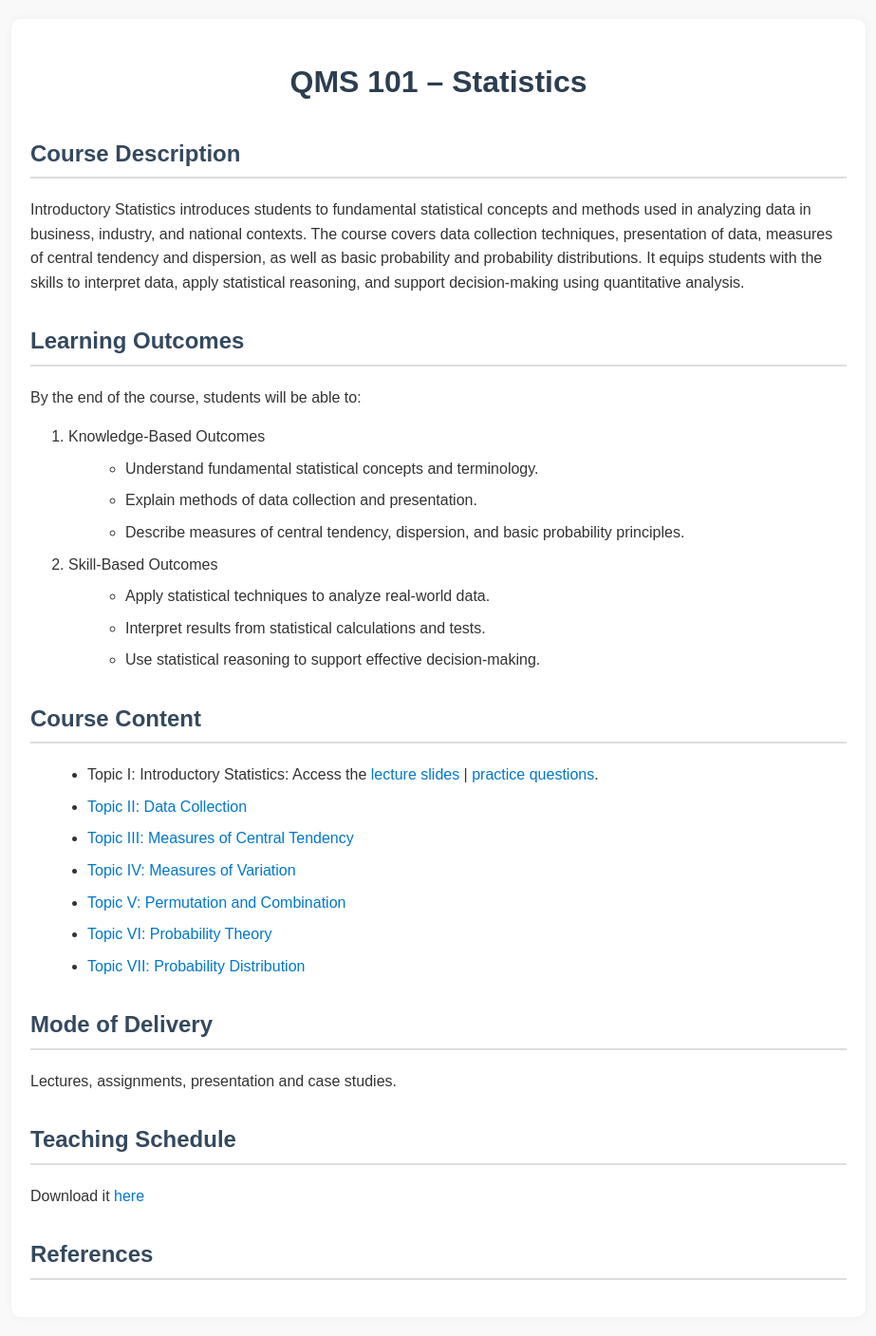
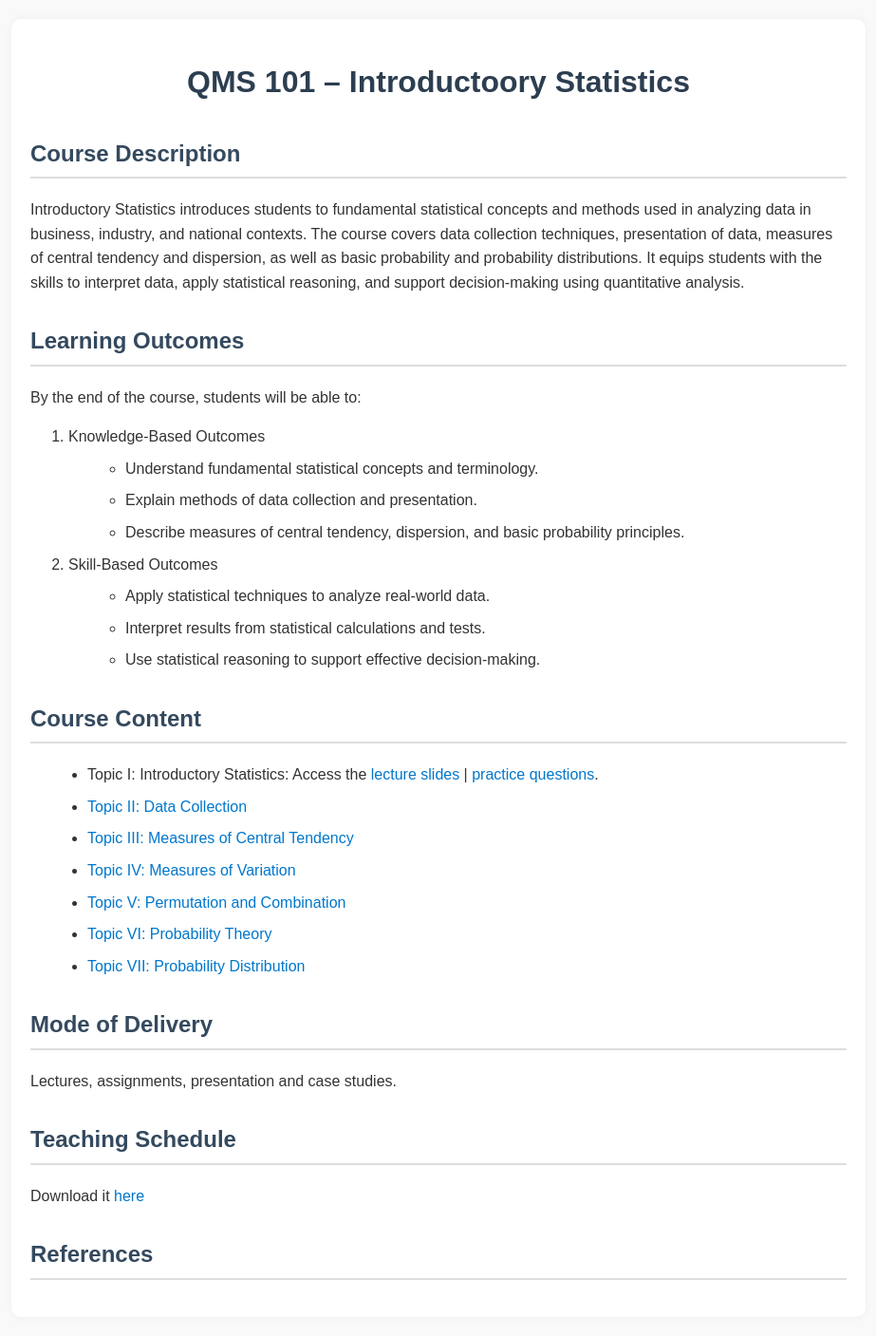
Before and after one commit to FomeA/FomeA.github.io, a Jekyll site: the page _teaching/qms101/index.html, which Jekyll copies as it is, in a window 1280 px wide. Shown: the whole page at 95% size, without its empty margins (178-1101 px from the left). Built offline with Jekyll 4.4.1, drawn with Linux system fonts in a browser that asks for light colours.

Commit message:
Update index.html

```diff
--- a/_teaching/qms101/index.html
+++ b/_teaching/qms101/index.html
@@ -58,7 +58,7 @@
 
 <div class="container">
 
-  <h1>QMS 101 – Statistics</h1>
+  <h1>QMS 101 – Introductoory Statistics</h1>
 
   <h2>Course Description</h2>
   <p>
```
